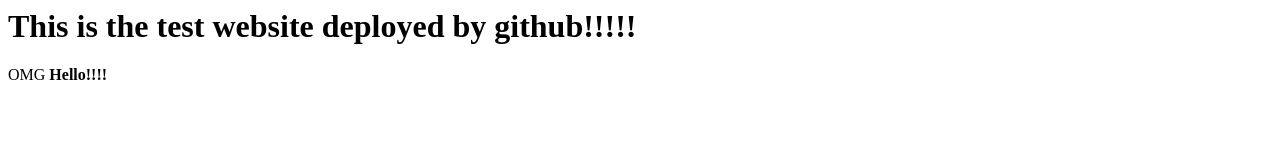
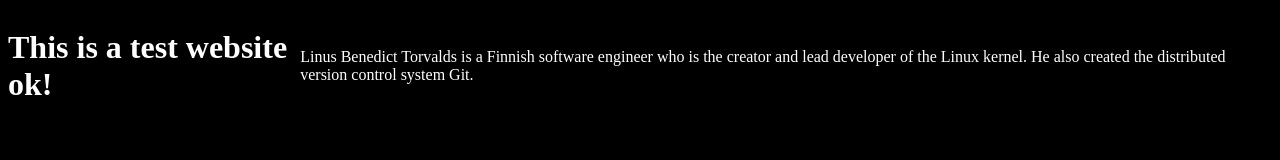
Before and after one commit to Shaedow2000/test-website, a plain HTML site: page index.html in a window 1280 px wide. Drawn offline with Linux system fonts and the light colour scheme.

Commit message:
Changed index.html and style.css

```diff
--- a/index.html
+++ b/index.html
@@ -1,11 +1,14 @@
-<html>
-	<head>
-		<title>test website</title>
-		<style src:'./style.css'></style>
-		<script src:'./index.js'></script>
-	</head>
-	<body>
-		<h1>This is the test website deployed by github!!!!!</h1>
-		<p>OMG <b>Hello!!!!</b></p>
-	</body>
+<!DOCTYPE html>
+<html lang="en">
+  <head>
+    <meta charset="UTF-8" />
+    <meta name="viewport" content="width=device-width, initial-scale=1.0" />
+    <title>test website brooooo!!!</title>
+    <link rel="stylesheet" href="style.css" />
+    <script src="index.js" defer></script>
+  </head>
+  <body>
+    <h1>This is a test website ok!</h1>
+    <p>Linus Benedict Torvalds is a Finnish software engineer who is the creator and lead developer of the Linux kernel. He also created the distributed version control system Git.</p>
+  </body>
 </html>
--- a/style.css
+++ b/style.css
@@ -5,3 +5,8 @@ body {
 	background-color: black;
 	color: white;
 }
+h1:hover {
+	color: darkgrey;
+	font-size: 900px;
+	transform: rotate(180deg);
+}
```
